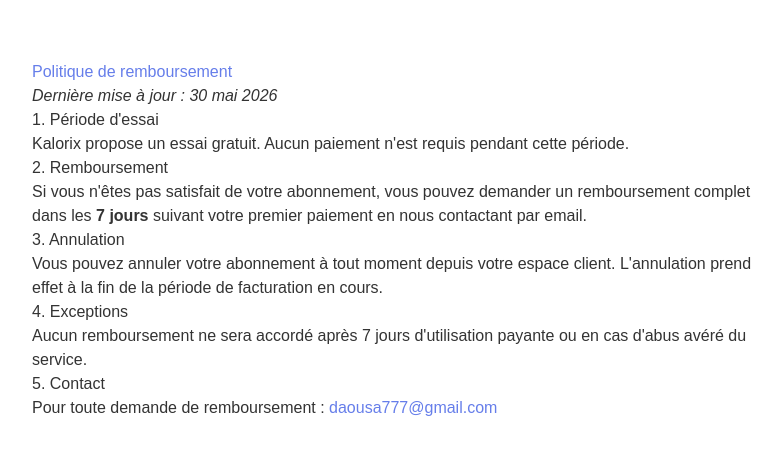
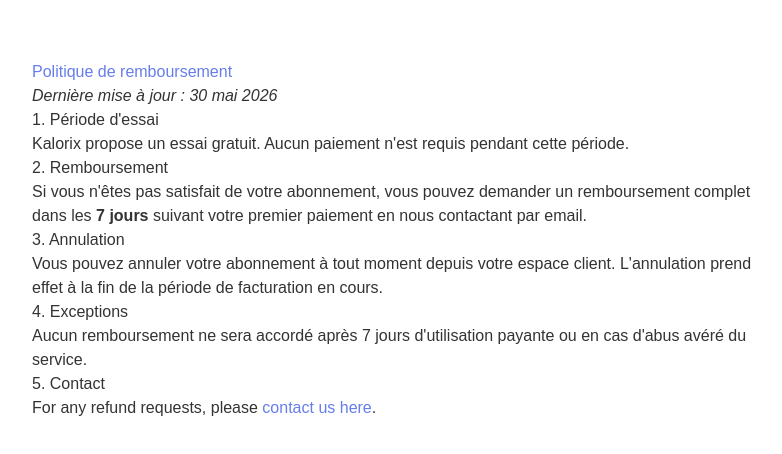
Before and after one commit to biz777/kalorix, a Next.js app: page /refund in a window 1280 px wide. Shown: the top 454 px of the page, without its empty margins (232-1014 px from the left). Built offline with nearby package versions, Linux system fonts and the light colour scheme.

Commit message:
Update page.tsx

```diff
--- a/app/refund/page.tsx
+++ b/app/refund/page.tsx
@@ -16,8 +16,8 @@
       <h2>4. Exceptions</h2>
       <p>Aucun remboursement ne sera accordé après 7 jours d'utilisation payante ou en cas d'abus avéré du service.</p>
 
-      <h2>5. Contact</h2>
-      <p>Pour toute demande de remboursement : <a href="mailto:daousa777@gmail.com" style={{ color: "#667eea" }}>daousa777@gmail.com</a></p>
+     <h2>5. Contact</h2>
+      <p>For any refund requests, please <a href="https://docs.google.com/forms/d/e/1FAIpQLSdI8IYoNx3iy6Z1-Or67H_6lEw7AjaABpBHnkHPv7SVfN6qxQ/viewform" style={{ color: "#667eea" }}>contact us here</a>.</p>
     </main>
   );
 }
```
